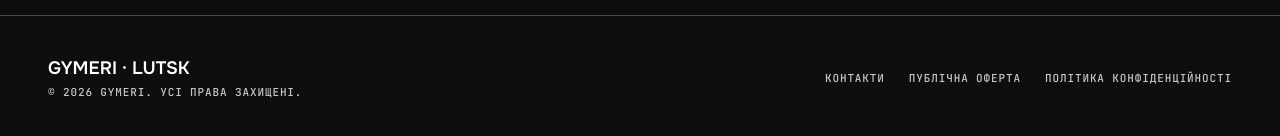
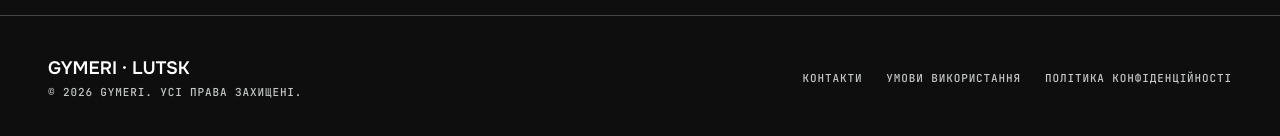
Before and after one commit to Samost-back/Gymeri, a Next.js app in the folder frontend/: page / in a window 1280 px wide. Shown: the part 2695-2831 px from the top of the page. Built offline with nearby package versions, Linux system fonts and the light colour scheme.

Commit message:
fix(frontend): rename public offer link to terms of use
Gymeri sells nothing, so a public offer contract does not apply.

```diff
--- a/frontend/src/shared/layout/SiteFooter/SiteFooter.tsx
+++ b/frontend/src/shared/layout/SiteFooter/SiteFooter.tsx
@@ -4,7 +4,7 @@ import styles from "./SiteFooter.module.css";
 
 const FOOTER_LINKS = [
   { href: "/contacts", label: "Контакти" },
-  { href: "/terms", label: "Публічна оферта" },
+  { href: "/terms", label: "Умови використання" },
   { href: "/privacy", label: "Політика конфіденційності" },
 ];
 
```
